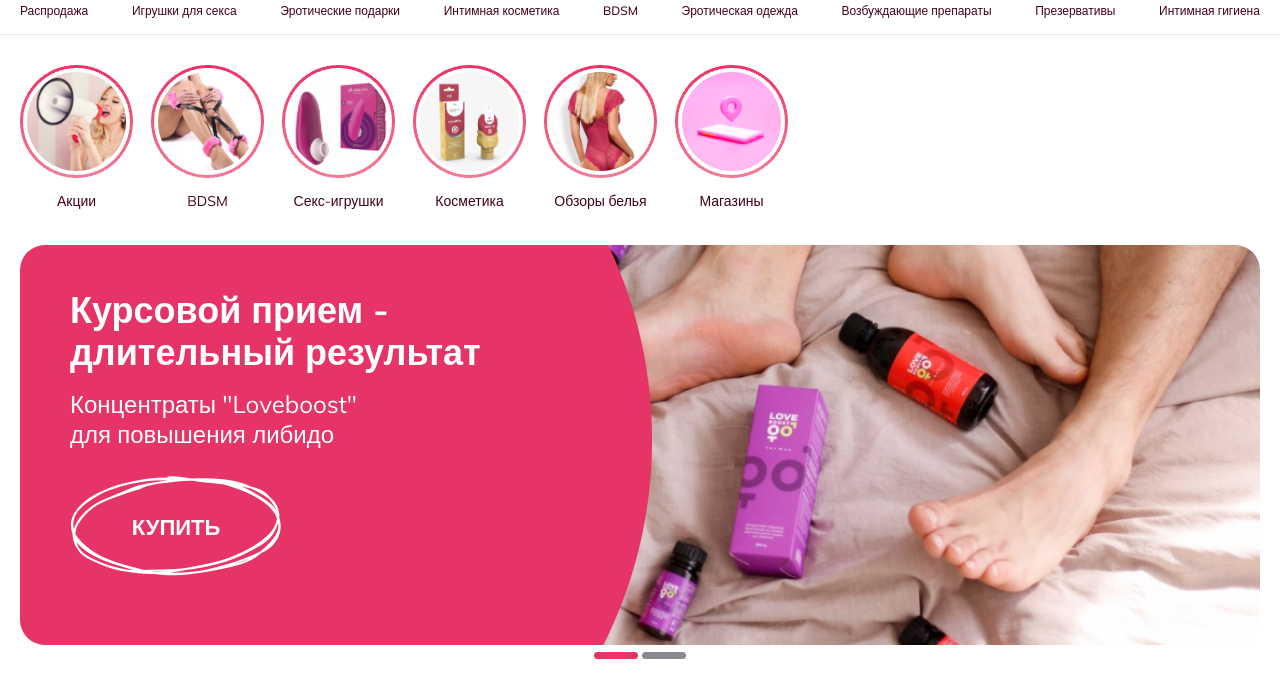
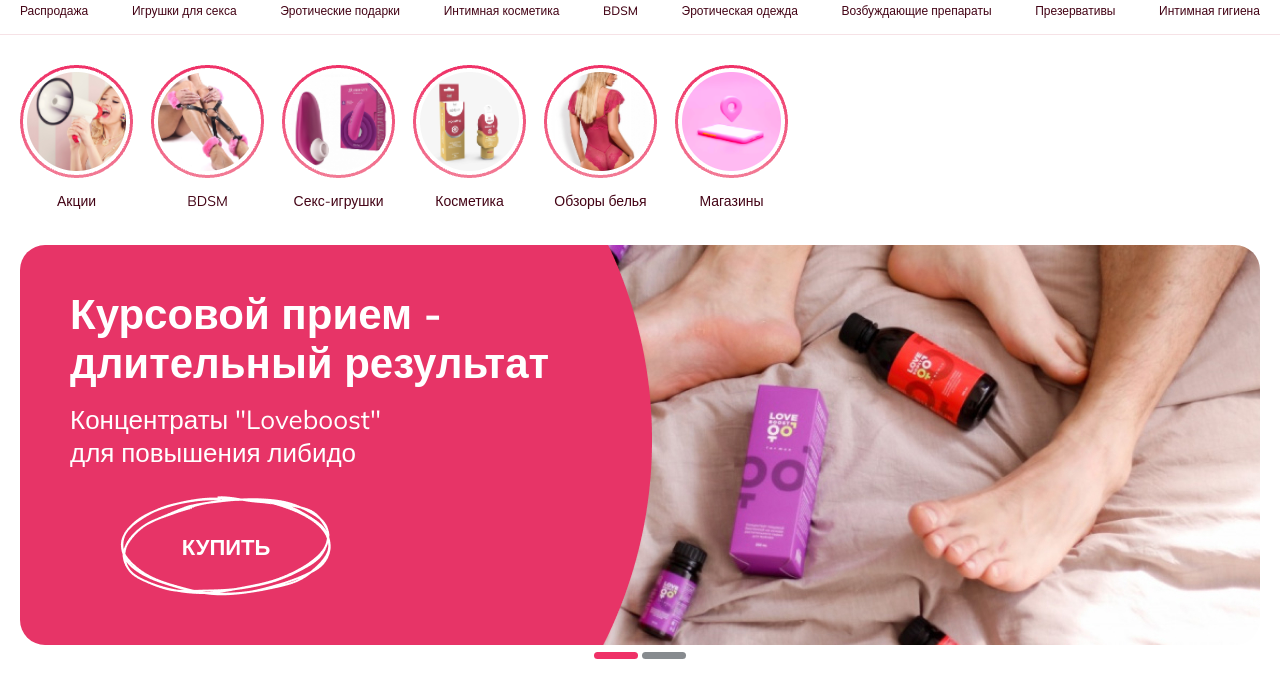
Before and after one commit to illowen/erolife, a plain HTML site: page index1.html in a window 1280 px wide. Shown: the part 114-800 px from the top of the page. Drawn offline with Linux system fonts and the light colour scheme.

Commit message:
index1.html

```diff
--- a/index1.html
+++ b/index1.html
@@ -21,6 +21,15 @@
 	<style>
 		.container {
 			max-width: 1440px;
+		}
+		.banner_title .title1 {
+			font-size: 42px;
+		}
+		.banner_title .title2 {
+			font-size: 26px;
+		}
+		.banner .banner_btn {
+			margin-left: 50px;
 		}
 		.category1_item span {
 			font-size: calc(4px + 0.8vw);
```
